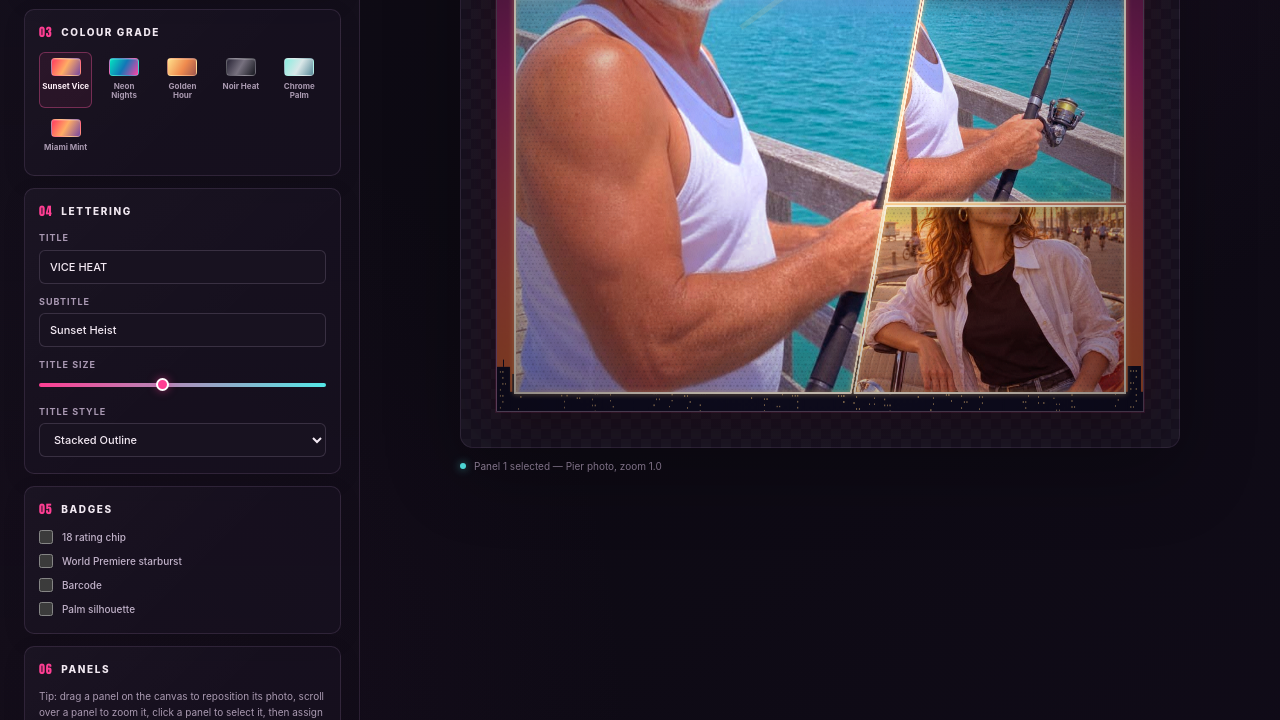
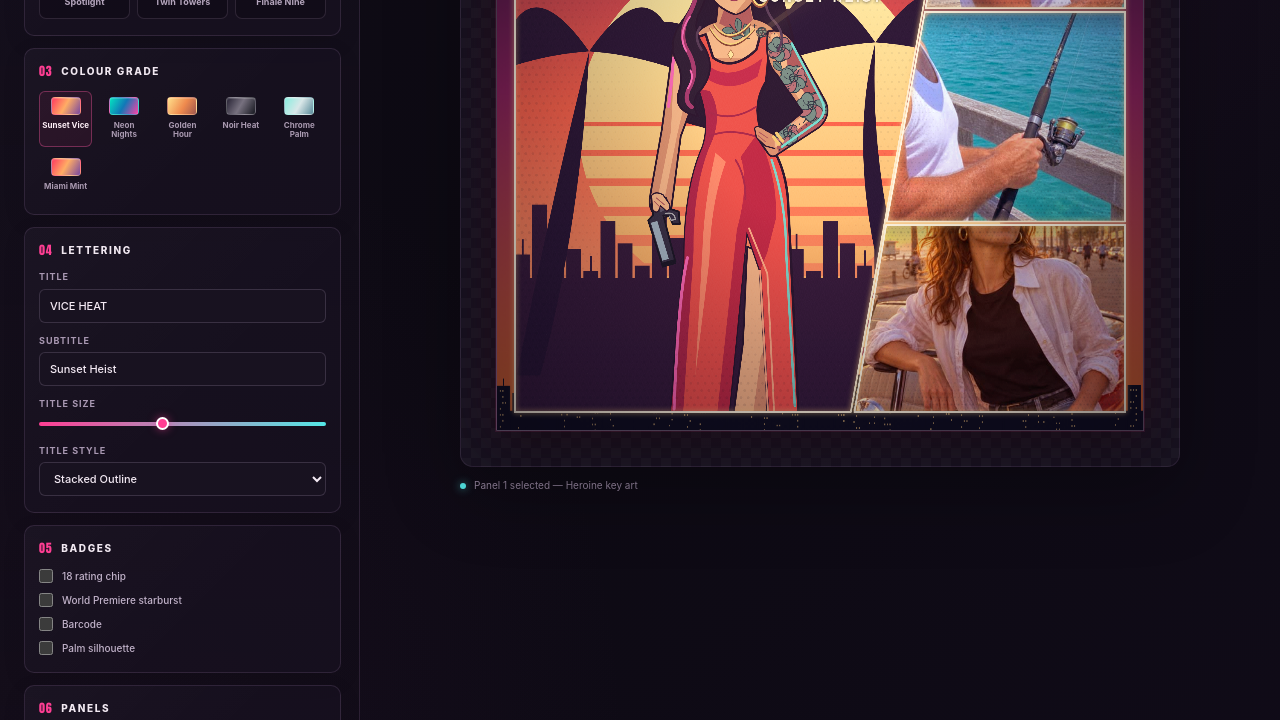
Before and after one commit to divebomb94/entry-gta6-cover-art-01, a plain HTML site: page app/index.html in a window 1280 px wide. Shown: the part 719-1439 px from the top of the page. Drawn offline with Linux system fonts and the light colour scheme.

Commit message:
Add illustrated heroine key-art panel as default cover centrepiece
Original canvas-drawn GTA-style heroine (floral sleeve tattoo, collarbone
piece, pistol) in a new app/src/heroine.js, wired into the cover engine,
editor defaults and shot modes; screenshots recaptured.

```diff
--- a/app/src/cover.js
+++ b/app/src/cover.js
@@ -1,5 +1,7 @@
 // VICE HEAT Cover Studio — deterministic, canvas-only rendering.
 // Coordinates are normalized; lettering is always drawn at final resolution.
+import { drawHeroineArt } from './heroine.js';
+
 const TAU = Math.PI * 2;
 const FONT = "Anton, 'Arial Black', sans-serif";
 const INK = '#100e20';
@@ -343,8 +345,12 @@ function drawPanel(ctx, points, entry, grade, index, s) {
   ctx.save();
   trace(ctx, points);
   ctx.clip();
-  const placement = photoPlacement(entry, box);
   let drawn = false;
+  if (entry?.art === 'heroine') {
+    drawHeroineArt(ctx, box, grade, s);
+    drawn = true;
+  }
+  const placement = drawn ? null : photoPlacement(entry, box);
   if (placement) {
     try {
       gradedPhoto(ctx, placement, box, grade);
--- /dev/null
+++ b/app/src/heroine.js
@@ -0,0 +1,269 @@
+// Original canvas key art. Figure coordinates form a reusable 440 × 900 plate.
+const INK = '#241a32';
+const TAU = Math.PI * 2;
+
+function shape(ctx, data, fill, stroke = INK, width = 2) {
+  const path = new Path2D(data);
+  if (fill) { ctx.fillStyle = fill; ctx.fill(path); }
+  if (stroke) { ctx.strokeStyle = stroke; ctx.lineWidth = width; ctx.stroke(path); }
+  return path;
+}
+
+function ellipse(ctx, x, y, rx, ry, fill, stroke, width = 2, rotation = 0) {
+  ctx.beginPath();
+  ctx.ellipse(x, y, rx, ry, rotation, 0, TAU);
+  if (fill) { ctx.fillStyle = fill; ctx.fill(); }
+  if (stroke) { ctx.strokeStyle = stroke; ctx.lineWidth = width; ctx.stroke(); }
+}
+
+function gradient(ctx, y0, y1, colors) {
+  const paint = ctx.createLinearGradient(0, y0, 0, y1);
+  colors.forEach((color, i) => paint.addColorStop(i / (colors.length - 1), color));
+  return paint;
+}
+
+function palm(ctx, x, y, height, lean) {
+  ctx.save();
+  ctx.translate(x, y);
+  ctx.scale(height, height);
+  const crown = lean * .15;
+  shape(ctx, `M-.035 0 Q${crown - .09} -.48 ${crown} -.83
+    Q${crown - .02} -.4 .025 0Z`, '#231b39', null);
+  for (let i = 0; i < 7; i++) {
+    const a = -Math.PI + i * Math.PI / 6;
+    const dx = Math.cos(a) * .39;
+    const dy = Math.sin(a) * .22 + .12;
+    shape(ctx, `M${crown} -.83 Q${crown + dx * .65} ${-.99 + dy * .3}
+      ${crown + dx} ${-.83 + dy} Q${crown + dx * .48} ${-.86 + dy * .35}
+      ${crown} -.83Z`, '#231b39', null);
+  }
+  ctx.restore();
+}
+
+// Floral ink uses overlapping petals, curled centres, veins and stippling.
+function flower(ctx, x, y, r, hibiscus = false) {
+  ctx.save();
+  ctx.translate(x, y);
+  const petals = hibiscus ? 5 : 7;
+  for (let i = 0; i < petals; i++) {
+    ctx.save();
+    ctx.rotate(i * TAU / petals);
+    shape(ctx, `M0 2 C${-r} ${-r * .1} ${-r * .72} ${-r * 1.5} 0 ${-r}
+      C${r * .9} ${-r * 1.4} ${r} ${-r * .05} 0 2Z`,
+    i % 2 ? '#b9787b' : '#74958a', '#283b47', 1.25);
+    shape(ctx, `M0 0 Q${-r * .28} ${-r * .48} 0 ${-r * .8}`, null, '#283b47', .9);
+    ctx.restore();
+  }
+  shape(ctx, `M-4 2 C-11 -9 7 -12 8 -3 C9 6 -5 8 -5 0 C-5 -5 4 -5 3 0`,
+    null, '#283b47', 1.5);
+  if (hibiscus) {
+    shape(ctx, 'M0 0 Q8 -7 11 -19', null, '#283b47', 1.5);
+    for (let i = 0; i < 4; i++) ellipse(ctx, 8 + i * 1.8, -16 - i, 1.4, 1.4, '#e8b894');
+  }
+  ctx.restore();
+}
+
+function sprig(ctx, x, y, length, angle = 0) {
+  ctx.save();
+  ctx.translate(x, y);
+  ctx.rotate(angle);
+  shape(ctx, `M0 0 Q-8 ${-length / 2} 0 ${-length}`, null, '#283b47', 1.5);
+  for (let i = 1; i <= 4; i++) {
+    const y0 = -length * i / 5;
+    const side = i % 2 ? 1 : -1;
+    shape(ctx, `M-3 ${y0 + 5} Q${side * 20} ${y0 + 1} ${side * 15} ${y0 - 13}
+      Q${side * 1} ${y0 - 12} -3 ${y0 + 5}Z`, '#65897f', '#283b47', 1);
+    shape(ctx, `M-3 ${y0 + 3} L${side * 12} ${y0 - 9}`, null, '#283b47', .8);
+  }
+  ctx.restore();
+}
+
+/** Paint a complete, deterministic illustration within an already-clipped panel. */
+export function drawHeroineArt(ctx, box, grade, s) {
+  if (!(box.w > 0 && box.h > 0)) return;
+  ctx.save();
+  ctx.translate(box.x, box.y);
+  ctx.lineJoin = 'round';
+  ctx.lineCap = 'round';
+  const { w, h } = box;
+  ctx.fillStyle = gradient(ctx, 0, h, ['#731451', '#fc6745', '#ffcf79']);
+  ctx.fillRect(0, 0, w, h);
+  ctx.save();
+  ctx.globalAlpha = .14;
+  ctx.fillStyle = grade.tint.color;
+  ctx.fillRect(0, 0, w, h);
+  ctx.restore();
+
+  // Clip the stripes themselves: they reveal sky rather than an opaque bar.
+  const sunX = w * .54, sunY = h * .53;
+  const radius = Math.min(w * .43, h * .29);
+  ctx.save();
+  ctx.beginPath();
+  ctx.arc(sunX, sunY, radius, 0, TAU);
+  ctx.clip();
+  ctx.beginPath();
+  ctx.rect(sunX - radius, sunY - radius, radius * 2, radius * 2);
+  for (let i = 0; i < 6; i++) {
+    ctx.rect(sunX - radius, sunY + radius * (i * .16 - .02),
+      radius * 2, radius * (.025 + i * .009));
+  }
+  ctx.clip('evenodd');
+  ctx.fillStyle = gradient(ctx, sunY - radius, sunY + radius, ['#fff2ad', '#ffb467']);
+  ctx.fillRect(sunX - radius, sunY - radius, radius * 2, radius * 2);
+  ctx.restore();
+
+  ctx.fillStyle = '#30203f';
+  ctx.fillRect(0, h * .78, w, h * .22);
+  for (let i = 0; i < 27; i++) {
+    const roof = h * (.66 + ((i * 17 + 9) % 13) / 110);
+    const bx = i * w / 26;
+    ctx.fillRect(bx, roof, w / 30, h * .8 - roof);
+    if (i % 4 === 0) ctx.fillRect(bx + w / 65, roof - h * .025, w / 250, h * .03);
+  }
+  palm(ctx, w * .035, h * .94, h * .64, 1);
+  palm(ctx, w * .96, h, h * .73, -1);
+
+  ctx.save();
+  // Fit rather than stretch: landscape panels keep a complete, slender figure.
+  const scale = Math.min(h / 1000, w / 460);
+  ctx.translate(w * .5 - 220 * scale, h - 900 * scale);
+  ctx.scale(scale, scale);
+  const skin = '#dc9873', light = '#f7bc8d', shade = '#ae6060';
+
+  // Mass of hair, then legs: the shifted hip establishes the silhouette.
+  shape(ctx, 'M156 232 C105 179 136 79 203 80 C280 57 316 132 295 207 C288 244 327 284 307 345 C347 397 318 459 274 462 L125 421 C91 371 140 330 117 288Z', '#241d35', INK, 4);
+  shape(ctx, 'M165 620 Q197 602 223 643 L207 782 L185 900 L133 900 L152 770Z', skin, INK, 3);
+  shape(ctx, 'M159 731 L180 751 L166 900 L133 900Z', shade, null);
+  shape(ctx, 'M236 629 L289 651 Q297 742 276 803 L266 900 L214 900 L229 787Z', light, INK, 3);
+  shape(ctx, 'M273 686 Q283 757 258 810 L246 900 L266 900 L276 803 Q294 737 289 651Z', skin, null);
+
+  // Bare arm at her side. The pistol is pointed down and away from the body.
+  shape(ctx, 'M155 275 Q126 266 114 302 L96 437 L77 545 Q72 570 91 581 Q108 587 112 563 L127 448 L172 327Z', skin, INK, 3);
+  shape(ctx, 'M117 312 L111 440 L89 550 L98 563 L121 446 L151 318Z', light, null);
+  shape(ctx, 'M115 320 Q111 373 107 399', null, '#ff70ba', 5);
+  ctx.save();
+  ctx.translate(92, 566);
+  ctx.rotate(-.28);
+  shape(ctx, 'M-9 -15 L15 -13 L17 6 L29 14 L25 34 L14 31 L12 17 L3 13 L1 91 L-21 91 L-23 14 L-13 8Z', '#303648', '#171b29', 3);
+  shape(ctx, 'M-20 19 L-9 19 L-8 84 L-19 84Z', '#9fb9c3', null);
+  shape(ctx, 'M-23 87 L1 87 L1 95 L-22 95Z', '#171b29', null);
+  shape(ctx, 'M7 11 Q23 12 20 25 L13 24 L12 17', null, '#b0b6b5', 2);
+  shape(ctx, 'M0 -10 L11 -9 L12 4 L0 7Z', '#596172', null);
+  ctx.restore();
+  shape(ctx, 'M79 545 Q86 537 98 544 L108 558 Q112 567 104 571 L94 562 Q89 579 81 568Z', light, INK, 2);
+  shape(ctx, 'M87 549 L100 560 M84 555 L95 566', null, shade, 1.6);
+
+  // Neck and bodice skin, with three hard light planes.
+  shape(ctx, 'M190 211 L238 210 L247 255 Q275 261 284 280 L265 359 L154 343 L148 287 Q158 268 185 260Z', skin, INK, 3);
+  shape(ctx, 'M204 223 L236 215 L245 257 L223 279 L190 263Z', shade, null);
+  shape(ctx, 'M155 287 L185 269 Q209 297 241 266 L266 281 L253 321 L171 319Z', light, null);
+  shape(ctx, 'M154 283 L169 287', null, '#ff7bb4', 6);
+
+  // Coral dress: asymmetric neckline, fitted waist and a long open slit.
+  shape(ctx, 'M153 286 L168 281 L180 319 Q212 343 251 306 L259 276 L274 283 L267 358 Q243 397 260 442 Q299 488 303 556 L320 900 L270 900 L257 668 L235 604 L206 900 L111 900 Q121 749 133 650 Q133 533 163 466 Q177 426 157 370Z', '#ef594f', INK, 4);
+  shape(ctx, 'M168 328 Q203 363 261 320 L253 350 Q208 380 169 353Z', '#c43250', null);
+  shape(ctx, 'M175 374 Q199 415 173 468 Q147 536 148 635 L131 900 L111 900 L133 650 Q133 533 163 466 Q177 426 157 370Z', '#ad2c4d', null);
+  shape(ctx, 'M253 443 Q286 514 283 583 L269 638 L257 668 L235 604 L206 900 L187 900 L219 601 Q240 524 225 482Z', '#bf3049', null);
+  shape(ctx, 'M184 475 Q166 553 163 625 L151 840 L174 651 Q176 557 201 490Z', '#ff9270', null);
+  shape(ctx, 'M257 668 L270 900 L280 900 L269 673 L239 599', null, '#ffb18a', 3);
+  shape(ctx, 'M175 409 Q211 425 250 400 M174 448 Q207 433 255 450 M217 487 Q234 514 233 551', null, '#a62e4e', 3);
+  shape(ctx, 'M155 297 L166 327 M116 895 Q123 710 138 647', null, '#ff71b7', 5);
+  shape(ctx, 'M276 487 Q300 558 300 642 L314 890', null, '#79d8cb', 4);
+
+  // Bent sleeve arm is a single closed silhouette, shared by its ink clip.
+  const armData = 'M270 276 Q294 270 310 292 L361 385 Q377 411 354 433 L288 476 Q276 487 268 473 L253 451 Q247 442 258 437 L280 447 L327 408 L284 346 Q263 326 270 276Z';
+  const arm = shape(ctx, armData, skin, INK, 3);
+  ctx.save();
+  ctx.clip(arm);
+  shape(ctx, 'M270 276 L290 289 L306 345 L348 407 L283 461 L288 476 L354 433 Q377 411 361 385 L310 292Z', shade, null);
+  shape(ctx, 'M281 285 Q294 313 296 337 L343 409 L280 460', null, light, 13);
+  sprig(ctx, 301, 365, 75, -.18);
+  sprig(ctx, 328, 426, 57, .85);
+  flower(ctx, 290, 305, 18);
+  flower(ctx, 311, 354, 20, true);
+  flower(ctx, 341, 399, 21);
+  flower(ctx, 301, 444, 17, true);
+  for (let i = 0; i < 100; i++) {
+    const x = 270 + ((i * 37) % 97);
+    const y = 279 + ((i * 53) % 196);
+    ellipse(ctx, x, y, .8 + (i % 3) * .3, .8 + (i % 3) * .3, '#34404b');
+  }
+  ctx.restore();
+  shape(ctx, armData, null, INK, 2.4);
+  shape(ctx, 'M309 296 L357 387 Q369 409 351 424 L293 465', null, '#70ded1', 4);
+  shape(ctx, 'M281 446 L266 438 Q252 428 248 435 L251 450 L266 464 L281 468', skin, INK, 2);
+  shape(ctx, 'M255 441 L270 451 M254 447 L266 457', null, shade, 1.5);
+  shape(ctx, 'M284 443 L294 456 M279 449 L288 461', null, '#f8ce78', 5);
+
+  // Collarbone sprig with tiny graphic star sparkles.
+  sprig(ctx, 240, 288, 40, -.95);
+  flower(ctx, 259, 278, 7);
+  for (const [x, y, r] of [[248, 267, 3], [268, 285, 4], [231, 277, 2.5]]) {
+    shape(ctx, `M${x-r} ${y} L${x+r} ${y} M${x} ${y-r} L${x} ${y+r}`, null, '#283b47', 1.1);
+  }
+  // Gold layered chains and pendant.
+  shape(ctx, 'M182 266 Q206 303 240 265 M176 272 Q205 325 247 273', null, '#7f4a38', 4);
+  shape(ctx, 'M182 265 Q206 300 240 264 M176 271 Q205 322 247 272', null, '#f7d381', 2.5);
+  shape(ctx, 'M209 306 L214 314 L209 322 L204 314Z', '#ffe6a2', '#a87047', 1);
+
+  // Ear and face are deliberately broad, graphic planes, not rendered detail.
+  ellipse(ctx, 256, 194, 12, 19, skin, INK, 2);
+  shape(ctx, 'M165 132 Q190 97 235 123 Q263 147 256 191 L249 219 Q237 246 215 248 Q185 237 171 211 L158 169Z', light, INK, 3);
+  shape(ctx, 'M234 132 Q263 153 250 201 L239 218 L215 248 Q236 243 249 219 L256 191 Q262 151 245 135Z', skin, null);
+  shape(ctx, 'M164 158 L180 162 L176 195 L188 224 L176 217 L165 197Z', shade, null);
+  shape(ctx, 'M220 176 L217 198 L226 202 L232 198', null, '#b76a65', 2);
+  shape(ctx, 'M217 198 L223 200 L221 188Z', '#ffe0ac', null);
+  const blush = ctx.createRadialGradient(239, 205, 1, 239, 205, 18);
+  blush.addColorStop(0, '#dc727d80');
+  blush.addColorStop(1, '#dc727d00');
+  ellipse(ctx, 237, 206, 19, 12, blush);
+  shape(ctx, 'M178 169 Q190 157 205 166 L204 170 Q190 165 179 173Z', '#352238', null);
+  shape(ctx, 'M226 165 Q237 156 249 165 L248 169 Q238 163 226 169Z', '#352238', null);
+  shape(ctx, 'M179 181 Q190 172 203 180 Q192 188 180 182Z', '#fff0d3', null);
+  shape(ctx, 'M226 178 Q236 171 247 176 Q237 184 227 181Z', '#fff0d3', null);
+  ellipse(ctx, 193, 180, 3.5, 4.5, '#3c4246');
+  ellipse(ctx, 237, 177, 3, 4, '#3c4246');
+  shape(ctx, 'M177 177 Q189 174 203 180 M225 178 Q237 172 249 173 M180 179 L175 175 M246 174 L250 169', null, '#302035', 3);
+  shape(ctx, 'M202 219 Q210 208 219 214 Q227 211 235 212 Q221 230 209 225Z', '#b34361', '#8d3a55', 1);
+  shape(ctx, 'M203 219 Q218 219 232 214', null, '#5b2b46', 1.5);
+  shape(ctx, 'M212 223 Q218 225 225 221', null, '#f899a1', 1.5);
+  ellipse(ctx, 240, 209, 1.7, 1.7, '#38263b');
+
+  // Swept waves cross one shoulder; pink ribbons follow the dark hair edge.
+  shape(ctx, 'M156 188 Q135 161 152 119 Q173 81 219 91 Q256 89 273 122 L257 151 Q242 125 213 132 Q190 161 168 164 Q179 207 156 248 Q146 273 164 299 Q188 338 159 373 Q142 390 155 415 Q116 407 123 378 Q133 349 120 325 Q103 292 133 254 Q152 228 156 188Z', '#292238', INK, 3);
+  shape(ctx, 'M157 133 Q169 105 202 105 M150 164 Q162 205 143 244 Q123 277 136 304 Q159 340 140 371 Q132 391 145 400', null, '#a54173', 7);
+  shape(ctx, 'M152 146 Q145 167 151 184 M142 252 Q121 282 136 308 M143 340 Q149 352 139 369', null, '#ff74ba', 3);
+  shape(ctx, 'M166 129 Q182 109 207 111 M159 269 Q147 285 161 306 M271 153 Q279 182 270 209 Q260 233 277 256 Q303 282 286 307', null, '#51415b', 4);
+  shape(ctx, 'M274 160 Q282 184 273 202', null, '#67c7cd', 3);
+  ellipse(ctx, 257, 216, 13, 19, null, '#9b5a43', 5);
+  ellipse(ctx, 257, 215, 12, 18, null, '#ffdc85', 3);
+  ellipse(ctx, 257, 198, 3, 3, '#ffe7a3');
+
+  // Sunglasses sit above the forehead with a single visible bridge.
+  ctx.save();
+  ctx.translate(208, 112);
+  ctx.rotate(-.13);
+  shape(ctx, 'M-48 -6 Q-30 -15 -7 -8 L-10 9 Q-34 17 -44 5Z M5 -8 Q25 -16 43 -7 L39 6 Q27 15 8 8Z', '#37384f', '#e9b86f', 3);
+  shape(ctx, 'M-7 -5 Q-1 -10 5 -5 M-48 -6 L-57 -1 M43 -7 L50 -1', null, '#f5ce83', 3);
+  shape(ctx, 'M-39 -4 L-25 6 M15 -6 L28 4', null, '#89c9ce', 3);
+  ctx.restore();
+  ctx.restore();
+
+  // Match the cover's photo grading while retaining saturated cel colours.
+  ctx.save();
+  ctx.globalCompositeOperation = 'soft-light';
+  ctx.globalAlpha = grade.tint.alpha * .65;
+  ctx.fillStyle = gradient(ctx, 0, h, [grade.highlight, grade.shadow]);
+  ctx.fillRect(0, 0, w, h);
+  ctx.fillStyle = grade.tint.color;
+  ctx.fillRect(0, 0, w, h);
+  ctx.restore();
+  // Bounded deterministic grain; the caller adds its normal print texture too.
+  ctx.globalAlpha = .045;
+  const dot = Math.max(.45, Math.min(w, h) / 650, (s || 1) * .45);
+  for (let i = 0; i < 420; i++) {
+    ctx.fillStyle = i % 2 ? '#fff4df' : INK;
+    ctx.fillRect(((i * 137) % 997) / 997 * w, ((i * 271) % 991) / 991 * h, dot, dot);
+  }
+  ctx.restore();
+}
--- a/app/src/main.js
+++ b/app/src/main.js
@@ -40,7 +40,7 @@ const state = {
   titleStyle: lettering.titleStyle.value,
   badges: readBadges(),
   library: [],
-  assignments: new Map(),
+  assignments: new Map([['hero-slash', new Map([[0, makeAssignment('heroine')]])]]),
   selectedPanel: 0,
 };
 
@@ -48,7 +48,7 @@ let [width, height] = sizeSelect.value.split('x').map(Number);
 let pendingFrame = null;
 const panels = () => layouts.get(state.layout).panels;
 const photoById = id => state.library.find(photo => photo.id === id);
-const thumbnailButtons = new Map();
+const thumbnailButtons = new Map([['heroine', byId('heroineBtn')]]);
 
 function assignments(key = state.layout) {
   if (!state.assignments.has(key)) state.assignments.set(key, new Map());
@@ -74,14 +74,16 @@ function showSelection() {
   }
   const photo = photoById(entry?.photoId);
   statusLine.textContent = `Panel ${state.selectedPanel + 1} selected — ` +
-    (photo ? `${photo.name}, zoom ${entry.zoom.toFixed(1)}` : 'No photo');
+    (entry?.photoId === 'heroine' ? 'Heroine key art' :
+      photo ? `${photo.name}, zoom ${entry.zoom.toFixed(1)}` : 'No photo');
 }
 
 function render() {
   if (pendingFrame !== null) cancelAnimationFrame(pendingFrame);
   pendingFrame = null;
-  const photos = panels().map((_, index) => {
+  const photos = state.photos ?? panels().map((_, index) => {
     const entry = assignments().get(index);
+    if (entry?.photoId === 'heroine') return { ...entry, art: 'heroine' };
     const photo = photoById(entry?.photoId);
     return photo ? { ...entry, img: photo.img } : null;
   });
@@ -263,6 +265,7 @@ function setState(partial) {
     if (typeof partial[key] === 'string') state[key] = partial[key];
   }
   if (Number.isFinite(partial.titleSize)) state.titleSize = partial.titleSize;
+  if (Array.isArray(partial.photos)) state.photos = partial.photos;
   if (partial.badges) Object.assign(state.badges, partial.badges);
 
   if (partial.selectedPanel === null) {
@@ -349,7 +352,7 @@ canvas.addEventListener('pointerdown', event => {
   canvas.focus({ preventScroll: true });
   selectPanel(index);
   const entry = selectedAssignment();
-  if (!entry) return;
+  if (!entry || !photoById(entry.photoId)) return;
   canvas.setPointerCapture(event.pointerId);
   drag = {
     pointerId: event.pointerId,
@@ -383,7 +386,7 @@ for (const eventName of ['pointerup', 'pointercancel', 'lostpointercapture']) {
 
 canvas.addEventListener('wheel', event => {
   const entry = selectedAssignment();
-  if (!entry || !event.deltaY || event.ctrlKey) return;
+  if (!entry || !photoById(entry.photoId) || !event.deltaY || event.ctrlKey) return;
   event.preventDefault();
   updateCrop(entry, { zoom: entry.zoom - Math.sign(event.deltaY) * .1 });
 }, { passive: false });
@@ -459,6 +462,7 @@ document.addEventListener('paste', event => {
   event.preventDefault();
   importFiles(photos);
 });
+byId('heroineBtn').addEventListener('click', () => assignPhoto('heroine'));
 for (const button of document.querySelectorAll('[data-sample]')) {
   button.addEventListener('click', () => loadSample(button.dataset.sample).catch(showError));
 }
@@ -511,6 +515,8 @@ const api = { setState, render, loadSample, setSize };
 window.__viceHeat = api;
 setSize(width, height);
 syncControls();
+showSelection();
+render();
 
 const shot = new URLSearchParams(location.search).get('shot');
 if (shot === 'cover' || shot === 'editor') {
```
Also changed, not shown: app/index.html (+1 -0 lines), app/src/shots.js (+8 -4 lines), screenshots/1-cover.jpg, screenshots/2-editor.jpg, screenshots/3-portrait.jpg, screenshots/4-square.jpg, 1 other file.
